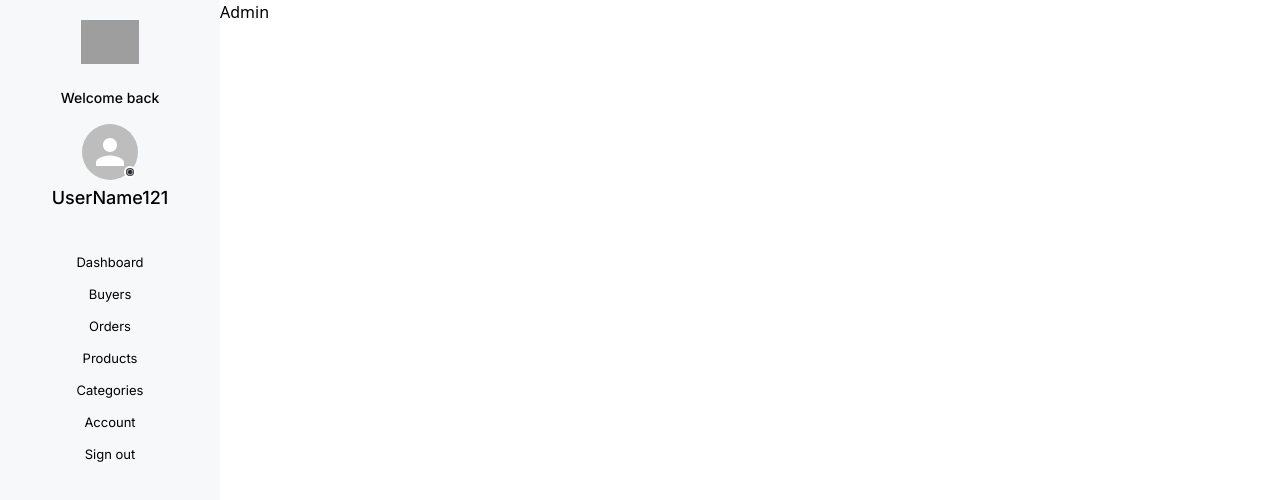
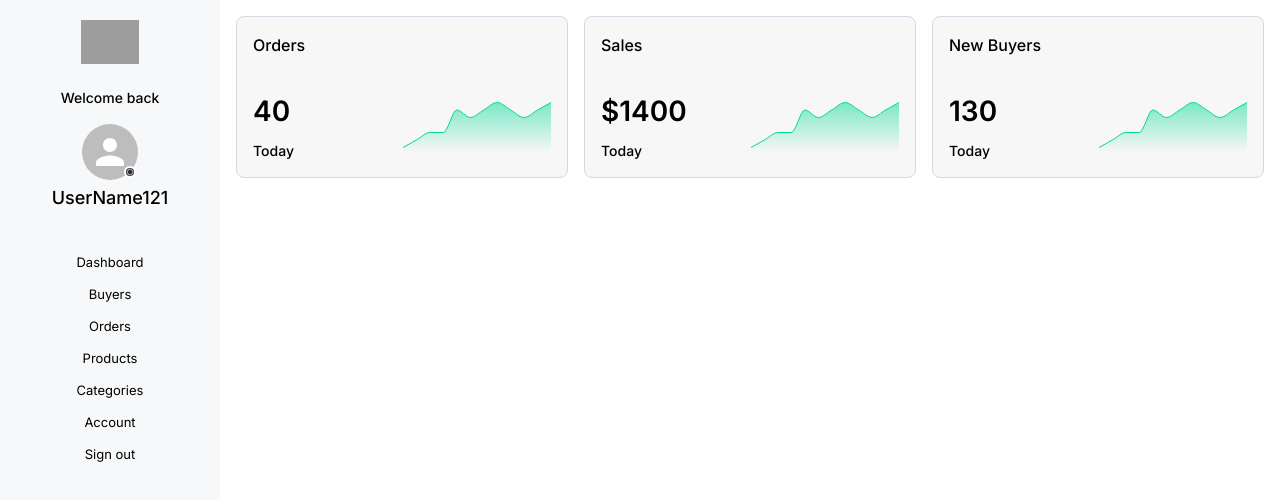
Before and after one commit to gulnabi-afridi/single-vendor-e-commerce, a Next.js app: page /admin in a window 1280 px wide. Shown: the top 500 px of the page. Built offline with nearby package versions, Linux system fonts and the light colour scheme; grey boxes are pictures that could not be loaded.

Commit message:
finished the top 3 mini snippets section

```diff
--- a/constants/Data/JSON.js
+++ b/constants/Data/JSON.js
@@ -452,4 +452,56 @@ export const Data = {
       status: "Deliverd",
     },
   ],
+  AdminData:{
+    ordersData: [
+      {
+        name: "Jan",
+        orders: 1,
+      },
+      {
+        name: "Feb",
+        orders: 2,
+      },
+      {
+        name: "Mar",
+        orders: 3,
+      },
+      {
+        name: "Apr",
+        orders: 3,
+      },
+      {
+        name: "May",
+        orders: 6,
+      },
+      {
+        name: "Jun",
+        orders: 5,
+      },
+      {
+        name: "Jul",
+        orders: 6,
+      },
+      {
+        name: "Aug",
+        orders: 7,
+      },
+      {
+        name: "Sep",
+        orders: 6,
+      },
+      {
+        name: "Oct",
+        orders: 5,
+      },
+      {
+        name: "Sep",
+        orders: 6,
+      },
+      {
+        name: "Dec",
+        orders: 7,
+      },
+    ],
+  }
 };
--- a/package.json
+++ b/package.json
@@ -26,6 +26,7 @@
     "react-icons": "^4.8.0",
     "react-image-gallery": "^1.2.11",
     "react-modern-drawer": "^1.2.0",
+    "recharts": "^2.6.2",
     "styled-components": "^6.0.0-rc.1",
     "swiper": "^9.3.2",
     "tailwindcss": "3.3.2",
--- /dev/null
+++ b/src/components/Admin/Snippets/Stats.tsx
@@ -0,0 +1,32 @@
+import React from "react";
+import MiniChart from "@/components/shared/Charts/MiniChart";
+interface Props {
+  Title: string;
+  Data: Array<object>;
+  dataKey: string;
+  Figure: number;
+}
+const Stats: React.FC<Props> = ({ Title, dataKey, Data, Figure }) => {
+  return (
+    <div className="w-full flex flex-col gap-3 items-center justify-between h-[162px] border-[1px] border-[#D1D9E2] bg-[#F7F7F7] Shadow rounded-[8px] p-4">
+      <div className="w-full">
+        <p className="text-black-main text-[16px] font-inter font-medium">
+          {Title}
+        </p>
+      </div>
+      <div className="w-full flex items-center justify-between">
+        <div className="w-full flex flex-col gap-2">
+          <p className="text-black-main font-inter text-[28px] font-semibold">
+            {Title === 'Sales' ? "$" + Figure : Figure}
+          </p>
+          <p className="text-[14px] text-black-cool font-inter font-medium">
+            Today
+          </p>
+        </div>
+        <MiniChart data={Data} dataKey={dataKey} />
+      </div>
+    </div>
+  );
+};
+
+export default Stats;
--- a/src/components/shared/Charts/MiniChart.tsx
+++ b/src/components/shared/Charts/MiniChart.tsx
@@ -1,10 +1,10 @@
-import React from 'react'
-import { AreaChart, Area ,  ResponsiveContainer,} from "recharts";
-interface Props{
-    data:{}[];
-    dataKey:string;
+import React from "react";
+import { AreaChart, Area, ResponsiveContainer } from "recharts";
+interface Props {
+  data: {}[];
+  dataKey: string;
 }
-const MiniChart:React.FC<Props> = ({data,dataKey}:Props) => {
+const MiniChart: React.FC<Props> = ({ data, dataKey }: Props) => {
   return (
     <ResponsiveContainer width="99%" height="99%">
       <AreaChart
@@ -18,15 +18,21 @@ const MiniChart:React.FC<Props> = ({data,dataKey}:Props) => {
           bottom: 5,
         }}
       >
+        <defs>
+          <linearGradient id="gradient" x1="0" y1="0" x2="0" y2="1">
+            <stop offset="5%" stopColor="#00D994" stopOpacity={0.8} />
+            <stop offset="95%" stopColor="#00D994" stopOpacity={0} />
+          </linearGradient>
+        </defs>
         <Area
           type="monotone"
           dataKey={dataKey}
-                  stroke="#5F6D7E"
-                  fill="#E9EBEE"
+          stroke="#00D994"
+          fill="url(#gradient)"
         />
       </AreaChart>
     </ResponsiveContainer>
-  )
-}
+  );
+};
 
-export default MiniChart
+export default MiniChart;
--- a/src/pages/admin/index.tsx
+++ b/src/pages/admin/index.tsx
@@ -1,9 +1,12 @@
-import React from 'react'
+import React from "react";
+import Dashboard from "../../../views/Admin/Dashboard";
 
 const index = () => {
   return (
-    <div>Admin</div>
-  )
-}
+    <div className="w-full">
+      <Dashboard />
+    </div>
+  );
+};
 
-export default index
+export default index;
--- /dev/null
+++ b/views/Admin/Dashboard.tsx
@@ -0,0 +1,32 @@
+import React from "react";
+import StatsSnippet from "../../src/components/Admin/Snippets/Stats";
+import { Data } from "../../constants/Data/JSON";
+const Dashboard = () => {
+  const { ordersData } = Data.AdminData;
+  return (
+    <div className="w-full flex flex-col gap-6 sm:p-4 p-2">
+      <div className="w-full grid lg:grid-cols-3 gap-4">
+        <StatsSnippet
+          dataKey="orders"
+          Data={ordersData}
+          Title="Orders"
+          Figure={40}
+        />
+        <StatsSnippet
+          dataKey="orders"
+          Data={ordersData}
+          Title="Sales"
+          Figure={1400}
+        />
+        <StatsSnippet
+          dataKey="orders"
+          Data={ordersData}
+          Title="New Buyers"
+          Figure={130}
+        />
+      </div>
+    </div>
+  );
+};
+
+export default Dashboard;
```
Also changed, not shown: 2 other files (tests, documents, lock files or other folders). Lines whose indentation alone changed are shown as unchanged.
